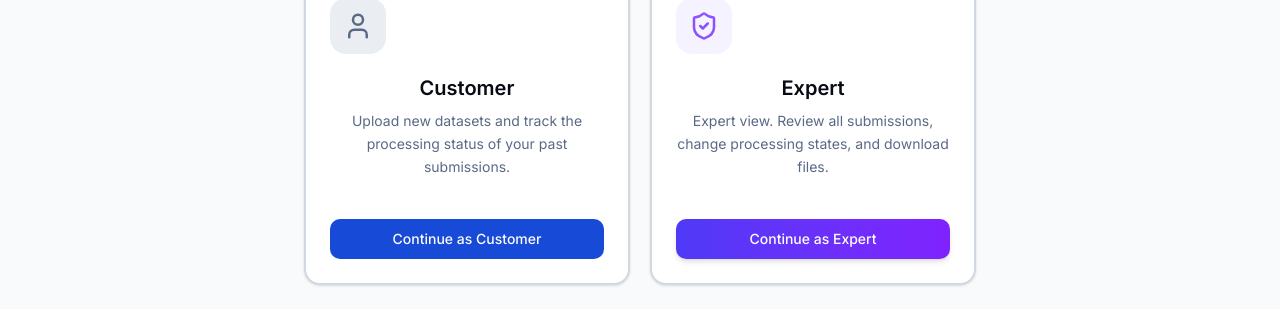
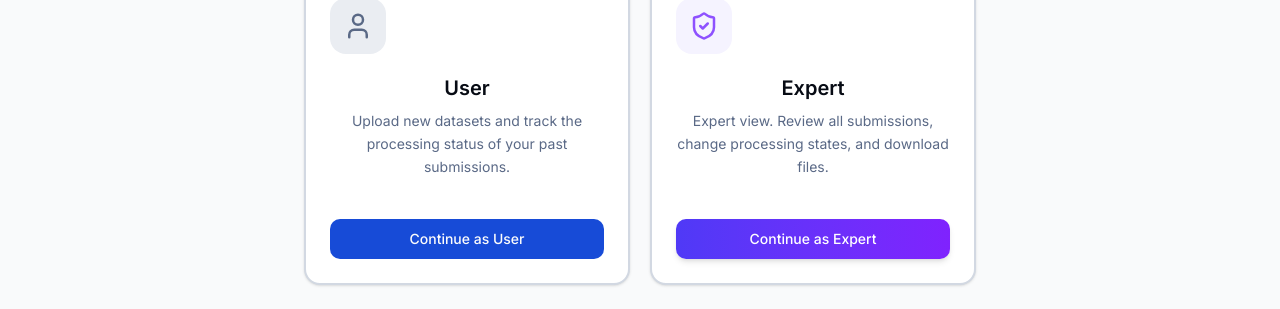
Before and after one commit to Johk3/OpenML-CDI, a React (Vite) app in the folder frontend/: page /login in a window 1280 px wide. Shown: the part 444-753 px from the top of the page. Built offline with nearby package versions, Linux system fonts and the light colour scheme.

Commit message:
fix(frontend): Changed all instances of customer to be user (#114)
Co-authored-by: Gabriel Meleiro <150538907+gabrielmeleiro1@users.noreply.github.com>

```diff
--- a/frontend/src/context/AuthContext.tsx
+++ b/frontend/src/context/AuthContext.tsx
@@ -16,7 +16,7 @@ export const AuthProvider: React.FC<{ children: ReactNode }> = ({ children }) =>
     // Generate a mock user based on the selected role
     const mockUser: User = {
       id: role === 'expert' ? 'exp-1' : 'cus-1',
-      name: role === 'expert' ? 'Expert' : 'Customer',
+      name: role === 'expert' ? 'Expert' : 'User',
       role,
     };
     setUser(mockUser);
--- a/frontend/src/pages/AboutPage.tsx
+++ b/frontend/src/pages/AboutPage.tsx
@@ -33,7 +33,7 @@ export const AboutPage: React.FC = () => {
         </div>
         <div>
           <h1 className="heading-1">About OpenML CDI</h1>
-          <p className="text-muted-foreground text-sm mt-0.5">Customer Data Interface · OpenML</p>
+          <p className="text-muted-foreground text-sm mt-0.5">Community Data Interface · OpenML</p>
         </div>
       </div>
 
@@ -41,7 +41,7 @@ export const AboutPage: React.FC = () => {
       <Card className="mb-8 border-border/70">
         <CardContent className="pt-6 text-muted-foreground leading-relaxed space-y-3">
           <p>
-            <strong className="text-foreground">OpenML CDI</strong> (Customer Data Interface) is a
+            <strong className="text-foreground">OpenML CDI</strong> (Community Data Interface) is a
             dedicated portal for contributing machine learning datasets to the OpenML ecosystem.
           </p>
           <p>
--- a/frontend/src/pages/DatasetDetailPage.tsx
+++ b/frontend/src/pages/DatasetDetailPage.tsx
@@ -61,8 +61,8 @@ const fetchDatasetMock = async (id: string): Promise<Dataset> => {
             },
             {
               id: 'c-2',
-              author: 'Customer Aron',
-              role: 'customer',
+              author: 'User Aron',
+              role: 'user',
               text: 'Thanks for the feedback. I will upload a new version with the seats.',
               date: '2026-03-11T09:15:00Z',
             },
--- a/frontend/src/pages/LoginPage.tsx
+++ b/frontend/src/pages/LoginPage.tsx
@@ -10,7 +10,7 @@ export const LoginPage: React.FC = () => {
   const { login } = useAuth();
   const navigate = useNavigate();
 
-  const handleLogin = (role: 'customer' | 'expert') => {
+  const handleLogin = (role: 'user' | 'expert') => {
     login(role);
     navigate('/datasets');
   };
@@ -47,7 +47,7 @@ export const LoginPage: React.FC = () => {
         variants={{ visible: { transition: { staggerChildren: 0.15, delayChildren: 0.2 } } }}
         className="grid grid-cols-1 md:grid-cols-2 gap-5 w-full max-w-2xl"
       >
-        {/* Customer */}
+        {/* User */}
         <motion.div
           variants={{ hidden: { opacity: 0, y: 20 }, visible: { opacity: 1, y: 0 } }}
           whileHover={{ scale: 1.03 }}
@@ -55,20 +55,20 @@ export const LoginPage: React.FC = () => {
         >
           <Card
             className="cursor-pointer group h-full transition-all duration-200 hover:shadow-lg border-2 hover:border-primary/40"
-            onClick={() => handleLogin('customer')}
+            onClick={() => handleLogin('user')}
           >
             <CardHeader className="items-center text-center pb-3">
               <div className="w-14 h-14 rounded-xl flex items-center justify-center mb-3 bg-muted text-muted-foreground transition-all duration-200 group-hover:bg-primary/10 group-hover:text-primary">
                 <User size={30} />
               </div>
-              <CardTitle className="text-xl">Customer</CardTitle>
+              <CardTitle className="text-xl">User</CardTitle>
               <CardDescription className="text-sm leading-relaxed">
                 Upload new datasets and track the processing status of your past submissions.
               </CardDescription>
             </CardHeader>
             <CardContent className="pt-1">
               <Button className="w-full" size="lg">
-                Continue as Customer
+                Continue as User
               </Button>
             </CardContent>
           </Card>
--- a/frontend/src/types/auth.ts
+++ b/frontend/src/types/auth.ts
@@ -1,4 +1,4 @@
-export type UserRole = 'customer' | 'expert';
+export type UserRole = 'user' | 'expert';
 
 export interface User {
   id: string;
```
